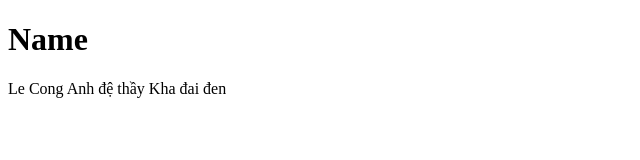
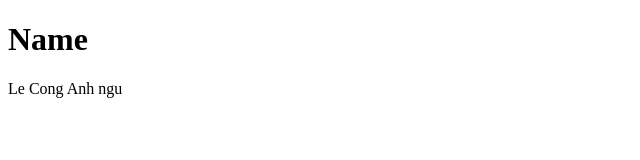
Before and after one commit to khiemtongthong/test-1, a plain HTML site: page index.html in a window 1280 px wide. Shown: the whole page, without its empty margins (0-640 px from the left). Drawn offline with Linux system fonts and the light colour scheme.

Commit message:
third commit

```diff
--- a/index.html
+++ b/index.html
@@ -8,6 +8,6 @@
 </head>
 <body>
     <h1>Name</h1>
-    <p>Le Cong Anh đệ thầy Kha đai đen</p>
+    <p>Le Cong Anh ngu</p>
 </body>
 </html>
```
